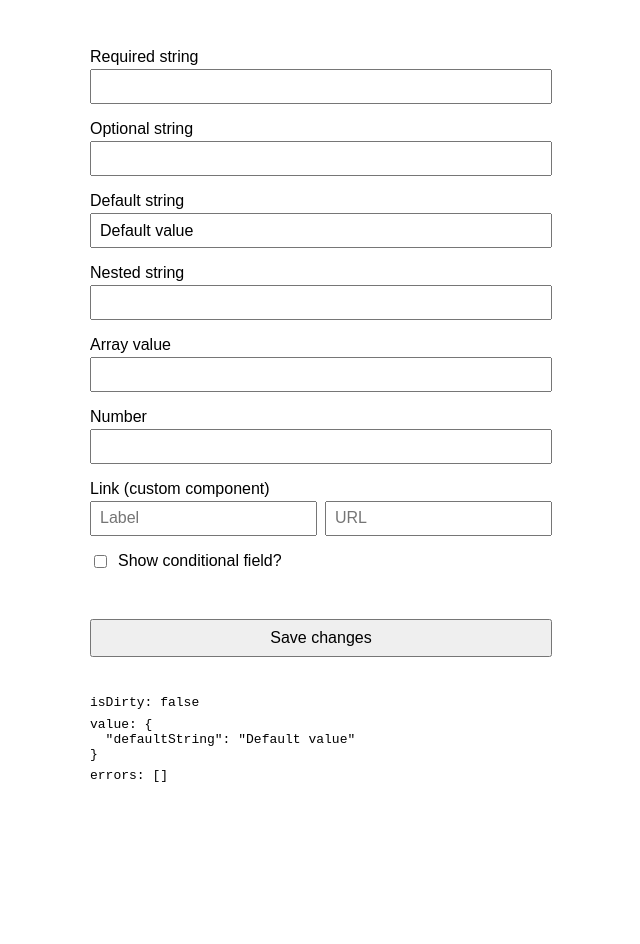
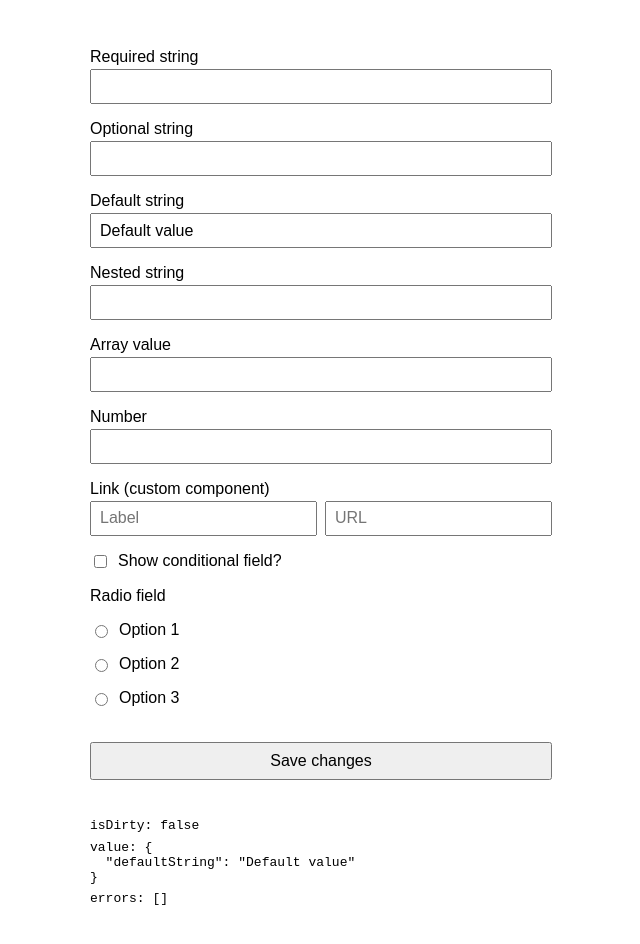
Before and after one commit to stevent-team/react-zoom-form, a React (Vite) app: page / in a window 1280 px wide. Shown: the whole page, without its empty margins (319-959 px from the left). Before the commit the page ends 822 px from the top, so only its background shows below. Built offline with nearby package versions, Linux system fonts and the light colour scheme.

Commit message:
Add support for radio inputs

```diff
--- a/example/App.tsx
+++ b/example/App.tsx
@@ -23,6 +23,7 @@ const schema = z.object({
   }).default({ label: 'default from zod', url: 'https://example.com' }),
   condition: z.boolean(),
   conditional: z.string(),
+  radio: z.enum(['option1', 'option2', 'option3']),
 })
 
 const Error = ({ errors }: { errors: { _errors: ZodIssue[] } }) =>
@@ -42,43 +43,58 @@ const App = () => {
 
   return <form onSubmit={handleSubmit(onSubmit)}>
     <label htmlFor={fields.requiredString.name()}>Required string</label>
-    <input {...fields.requiredString.register()} type="text" />
+    <input {...fields.requiredString.register()} id={fields.requiredString.name()} type="text" />
     <Error errors={errors.requiredString} />
 
     <label htmlFor={fields.optionalString.name()}>Optional string</label>
-    <input {...fields.optionalString.register()} type="text" />
+    <input {...fields.optionalString.register()} id={fields.optionalString.name()} type="text" />
     <Error errors={errors.optionalString} />
 
     <label htmlFor={fields.defaultString.name()}>Default string</label>
-    <input {...fields.defaultString.register()} type="text" />
+    <input {...fields.defaultString.register()} id={fields.defaultString.name()} type="text" />
     <Error errors={errors.defaultString} />
 
     <label htmlFor={fields.nested.inside.here.name()}>Nested string</label>
-    <input {...fields.nested.inside.here.register()} type="text" />
+    <input {...fields.nested.inside.here.register()} id={fields.nested.inside.here.name()} type="text" />
     <Error errors={errors.nested} />
 
     <label htmlFor={fields.array[0].prop.name()}>Array value</label>
-    <input {...fields.array[0].prop.register()} type="text" />
+    <input {...fields.array[0].prop.register()} id={fields.array[0].prop.name()} type="text" />
     <Error errors={errors.array} />
 
     <label htmlFor={fields.number.name()}>Number</label>
-    <input {...fields.number.register()} type="number" />
+    <input {...fields.number.register()} id={fields.number.name()} type="number" />
     <Error errors={errors.number} />
 
     <label>Link (custom component)</label>
     <LinkField field={fields.link} />
 
-    <div style={{ marginBlock: '1em', display: 'flex', gap: '.5em' }}>
+    <label style={{ marginBlock: '1em' }}>
       <input {...fields.condition.register()} type="checkbox" />
-      <label htmlFor={fields.condition.name()}>Show conditional field?</label>
-    </div>
+      <span>Show conditional field?</span>
+    </label>
     <Error errors={errors.condition} />
 
     {value.condition && <>
       <label htmlFor={fields.conditional.name()}>Conditional field</label>
-      <input {...fields.conditional.register()} type="text" />
+      <input {...fields.conditional.register()} id={fields.conditional.name()} type="text" />
       <Error errors={errors.conditional} />
     </>}
+
+    <label>Radio field</label>
+    <label>
+      <input {...fields.radio.register()} value="option1" type="radio" />
+      <span>Option 1</span>
+    </label>
+    <label>
+      <input {...fields.radio.register()} value="option2" type="radio" />
+      <span>Option 2</span>
+    </label>
+    <label>
+      <input {...fields.radio.register()} value="option3" type="radio" />
+      <span>Option 3</span>
+    </label>
+    <Error errors={errors.radio} />
 
     <button>Save changes</button>
 
--- a/example/style.css
+++ b/example/style.css
@@ -19,11 +19,12 @@ form {
 }
 
 form > label {
-  display: block;
+  display: flex;
+  gap: .5em;
   margin-block: 1em .2em;
 }
 
-input:not([type=checkbox]), textarea, select {
+input:not([type=checkbox]):not([type=radio]), textarea, select {
   font: inherit;
   padding: .4em .5em;
   width: 100%;
--- a/lib/useForm.ts
+++ b/lib/useForm.ts
@@ -1,7 +1,7 @@
 import { useCallback, useEffect, useMemo, useRef, useState } from 'react'
 import { z } from 'zod'
 
-import { PathSegment, RecursivePartial, fieldChain, getDeepProp, setDeepProp, unwrapZodType, deepEqual, FormatSchemaFields, isCheckbox, FormatSchemaErrors, errorChain } from './utils'
+import { PathSegment, RecursivePartial, fieldChain, getDeepProp, setDeepProp, unwrapZodType, deepEqual, FormatSchemaFields, isCheckbox, FormatSchemaErrors, errorChain, isRadio } from './utils'
 
 export interface UseFormOptions<Schema extends z.AnyZodObject> {
   /** The zod schema to use when parsing the values. */
@@ -57,9 +57,15 @@ export const useForm = <Schema extends z.AnyZodObject>({
     if (validateOnChange) validate()
 
     // Set registered field values
-    Object.values(fieldRefs.current).map(({ path, ref }) => {
+    Object.values(fieldRefs.current).forEach(({ path, ref }) => {
       const value = getDeepProp(formValue, path) as string | boolean | undefined
-      if (isCheckbox(ref)) {
+      if (isRadio(ref)) {
+        if (ref.value === value) {
+          ref.checked = true
+        } else {
+          ref.checked = false
+        }
+      } else if (isCheckbox(ref)) {
         ref.checked = Boolean(value)
       } else {
         ref.value = String(value ?? '')
@@ -93,10 +99,10 @@ export const useForm = <Schema extends z.AnyZodObject>({
         setFormValue(v => setDeepProp(v, path, newValue) as typeof v)
       },
       name,
-      id: name,
       ref: ref => {
         if (ref) {
-          fieldRefs.current[name] = { path, ref }
+          const refIndex = isRadio(ref) ? `${name}.${ref.value}` : name
+          fieldRefs.current[refIndex] = { path, ref }
         } else {
           delete fieldRefs.current[name]
         }
--- a/lib/utils.ts
+++ b/lib/utils.ts
@@ -254,3 +254,7 @@ export const deepEqual = (object1: any, object2: any) => {
 /** Check if an element is a checkbox */
 export const isCheckbox = (element: HTMLElement): element is HTMLInputElement =>
   element.tagName.toLowerCase() === 'input' && (element as HTMLInputElement).type?.toLowerCase() === 'checkbox'
+
+/** Check if an element is a radio input */
+export const isRadio = (element: HTMLElement): element is HTMLInputElement =>
+  element.tagName.toLowerCase() === 'input' && (element as HTMLInputElement).type?.toLowerCase() === 'radio'
```
Also changed, not shown: .changeset/spicy-shoes-study.md (added).
